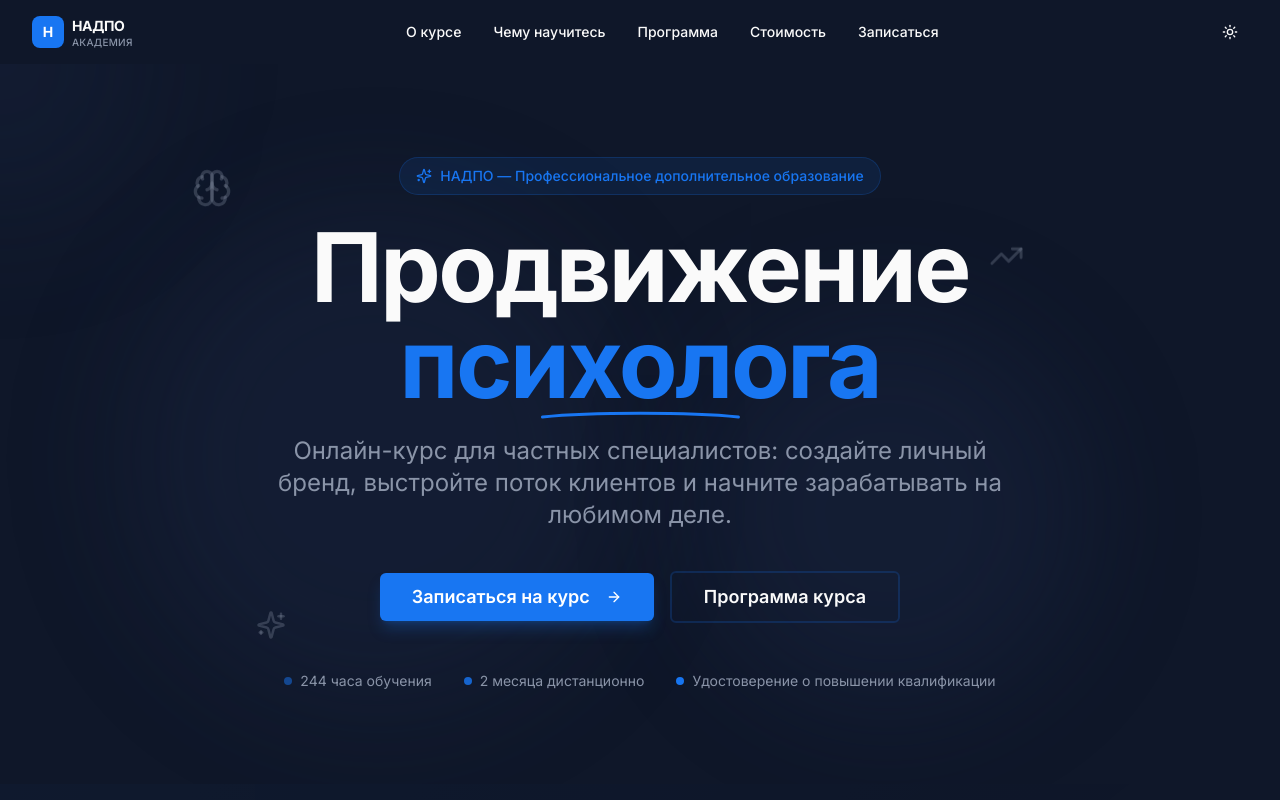
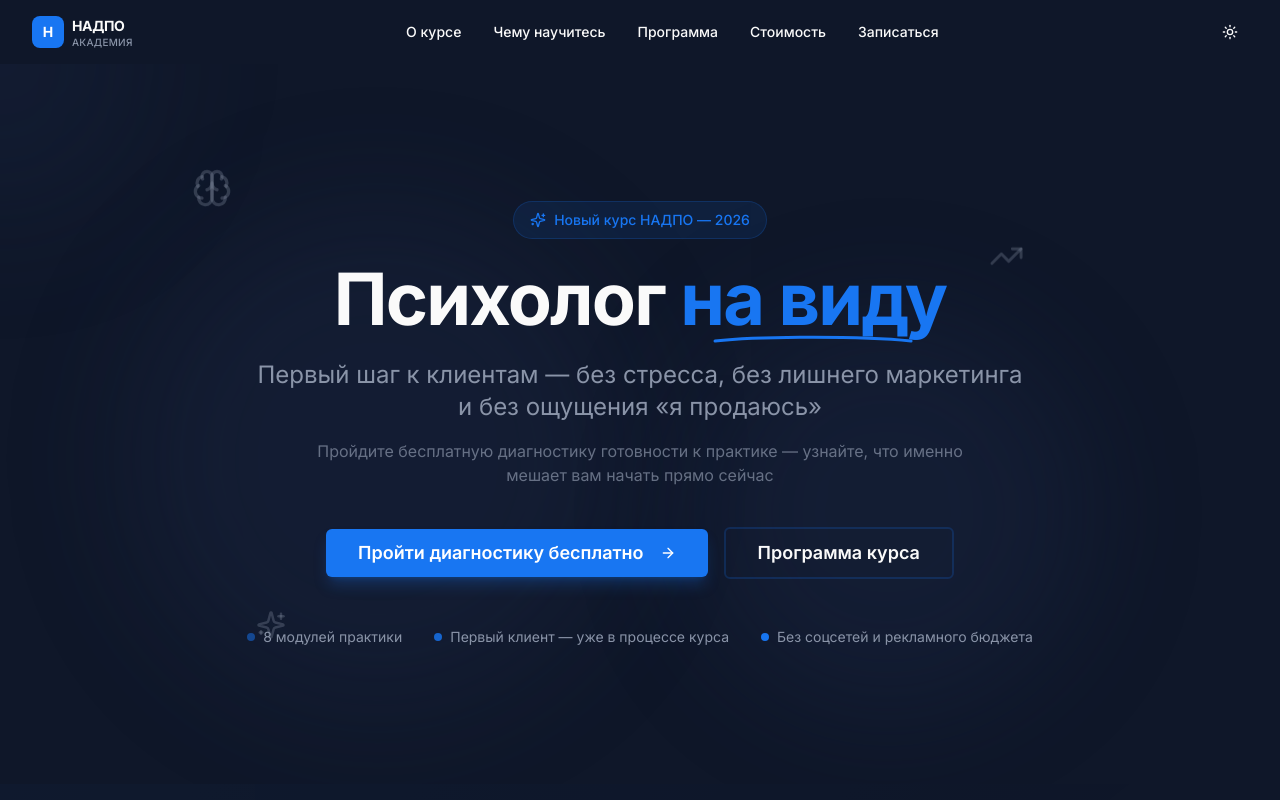
Before and after one commit to pr-poehali-dev/tech-evolution-initiative-6, a React (Vite) app: page / in a window 1280 px wide. Shown: the top 800 px of the page. Built offline with nearby package versions, Linux system fonts and the light colour scheme.

Commit message:
feat: добавить курс "Психолог на виду"

```diff
--- a/src/components/HeroSection.tsx
+++ b/src/components/HeroSection.tsx
@@ -51,13 +51,13 @@ export function HeroSection() {
       <div className="container mx-auto text-center max-w-5xl relative z-10">
         <div className="inline-flex items-center gap-2 px-4 py-2 rounded-full bg-primary/10 border border-primary/20 mb-6 animate-fade-in-up">
           <Sparkles className="w-4 h-4 text-primary" />
-          <span className="text-sm font-medium text-primary">НАДПО — Профессиональное дополнительное образование</span>
+          <span className="text-sm font-medium text-primary">Новый курс НАДПО — 2026</span>
         </div>
 
-        <h1 className="text-5xl sm:text-6xl md:text-7xl lg:text-8xl font-bold tracking-tight mb-6 animate-fade-in-up text-balance">
-          Продвижение{" "}
+        <h1 className="text-5xl sm:text-6xl md:text-7xl font-bold tracking-tight mb-6 animate-fade-in-up text-balance">
+          Психолог{" "}
           <span className="text-primary relative inline-block">
-            психолога
+            на виду
             <svg
               className="absolute -bottom-2 left-0 w-full"
               height="12"
@@ -76,8 +76,11 @@ export function HeroSection() {
           </span>
         </h1>
 
-        <p className="text-xl sm:text-2xl text-muted-foreground mb-10 max-w-3xl mx-auto animate-fade-in-up animate-delay-100 leading-relaxed">
-          Онлайн-курс для частных специалистов: создайте личный бренд, выстройте поток клиентов и начните зарабатывать на любимом деле.
+        <p className="text-xl sm:text-2xl text-muted-foreground mb-4 max-w-3xl mx-auto animate-fade-in-up animate-delay-100 leading-relaxed">
+          Первый шаг к клиентам — без стресса, без лишнего маркетинга и без ощущения «я продаюсь»
+        </p>
+        <p className="text-base text-muted-foreground/70 mb-10 max-w-2xl mx-auto animate-fade-in-up animate-delay-100">
+          Пройдите бесплатную диагностику готовности к практике — узнайте, что именно мешает вам начать прямо сейчас
         </p>
 
         <div className="flex flex-col sm:flex-row gap-4 justify-center items-center animate-fade-in-up animate-delay-200 mb-12">
@@ -86,8 +89,8 @@ export function HeroSection() {
             className="bg-primary hover:bg-primary/90 text-primary-foreground font-semibold px-8 py-6 text-lg group shadow-lg shadow-primary/25 hover:shadow-xl hover:shadow-primary/30 transition-all"
             asChild
           >
-            <a href="#contact">
-              Записаться на курс
+            <a href="#diagnosis">
+              Пройти диагностику бесплатно
               <ArrowRight className="ml-2 h-5 w-5 group-hover:translate-x-1 transition-transform" />
             </a>
           </Button>
@@ -97,22 +100,22 @@ export function HeroSection() {
             className="border-2 border-primary/20 text-foreground hover:bg-primary/5 hover:border-primary font-semibold px-8 py-6 text-lg backdrop-blur-sm bg-transparent"
             asChild
           >
-            <a href="#portfolio">Программа курса</a>
+            <a href="#services">Программа курса</a>
           </Button>
         </div>
 
         <div className="flex flex-wrap justify-center items-center gap-8 text-sm text-muted-foreground animate-fade-in-up animate-delay-300">
           <div className="flex items-center gap-2">
             <div className="w-2 h-2 rounded-full bg-primary animate-pulse" />
-            <span>244 часа обучения</span>
+            <span>8 модулей практики</span>
           </div>
           <div className="flex items-center gap-2">
             <div className="w-2 h-2 rounded-full bg-primary animate-pulse" style={{ animationDelay: "0.5s" }} />
-            <span>2 месяца дистанционно</span>
+            <span>Первый клиент — уже в процессе курса</span>
           </div>
           <div className="flex items-center gap-2">
             <div className="w-2 h-2 rounded-full bg-primary animate-pulse" style={{ animationDelay: "1s" }} />
-            <span>Удостоверение о повышении квалификации</span>
+            <span>Без соцсетей и рекламного бюджета</span>
           </div>
         </div>
       </div>
```
